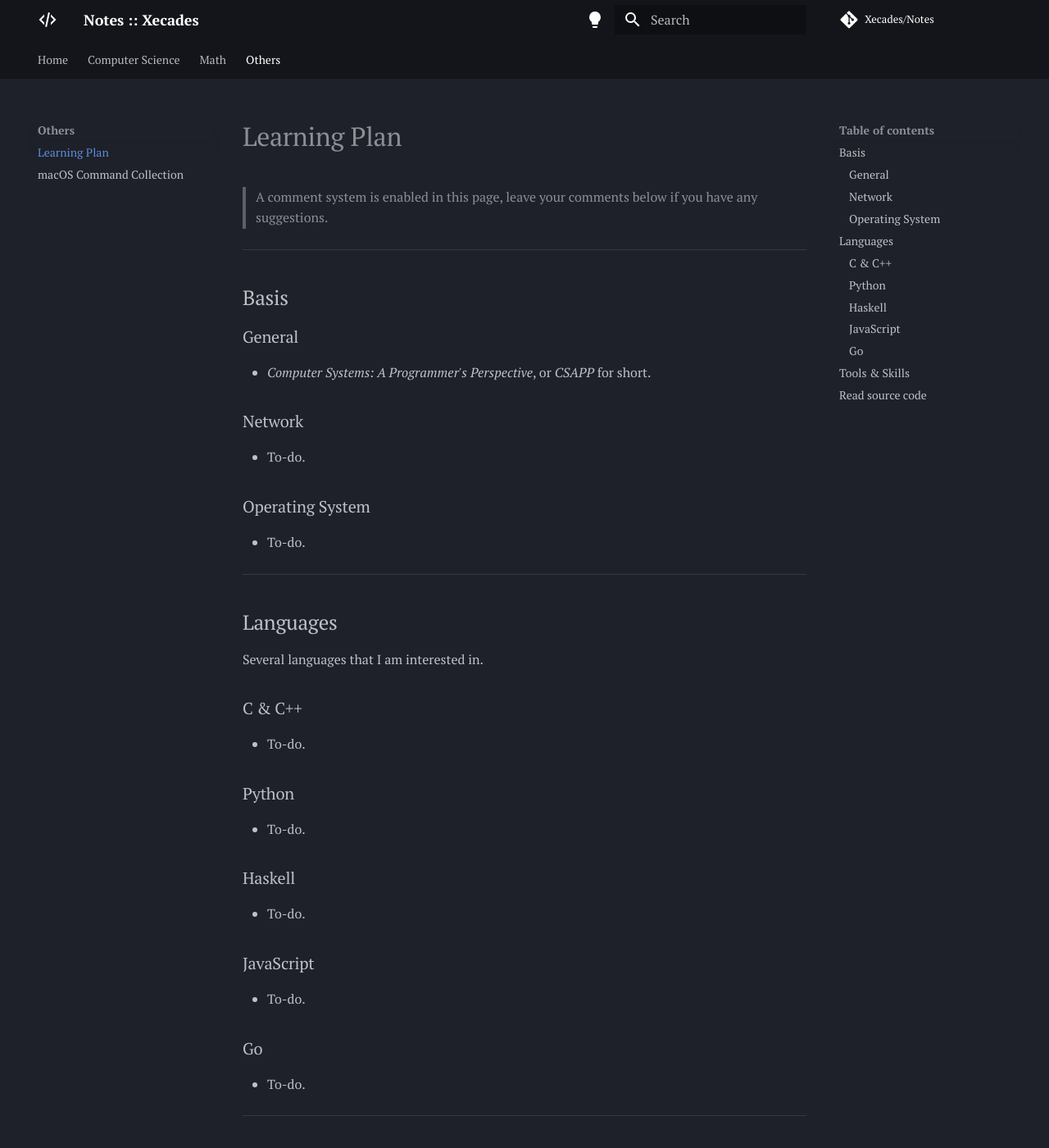
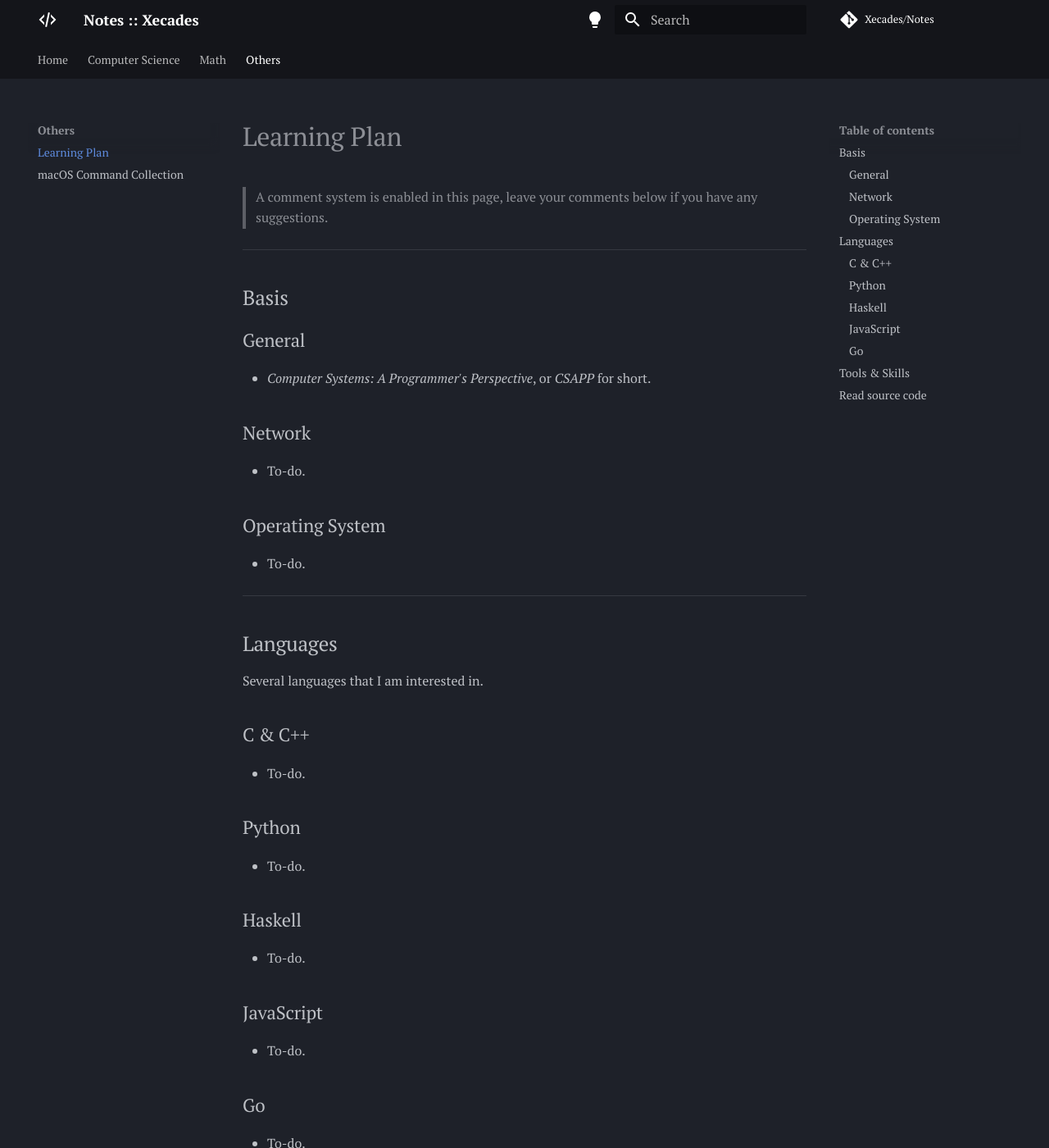
Before and after one commit to Xecades/Notes, an MkDocs documentation site: the page built from docs/others/learning-plan.md, in a window 1280 px wide and 1400 px high. Shown: the whole window at 82% size. Built offline with MkDocs 1.6.1 and Material for MkDocs 9.7.7, drawn with Linux system fonts in a browser that asks for light colours; comment, search, counter and statistics services are not loaded.

Commit message:
update: stylesheet

```diff
--- a/docs/assets/css/extra.css
+++ b/docs/assets/css/extra.css
@@ -1,3 +1,7 @@
 .md-typeset table:not([class]) {
     font-size: .8rem;
 }
+
+.md-typeset h3 {
+    font-size: 1.4em;
+}
```
